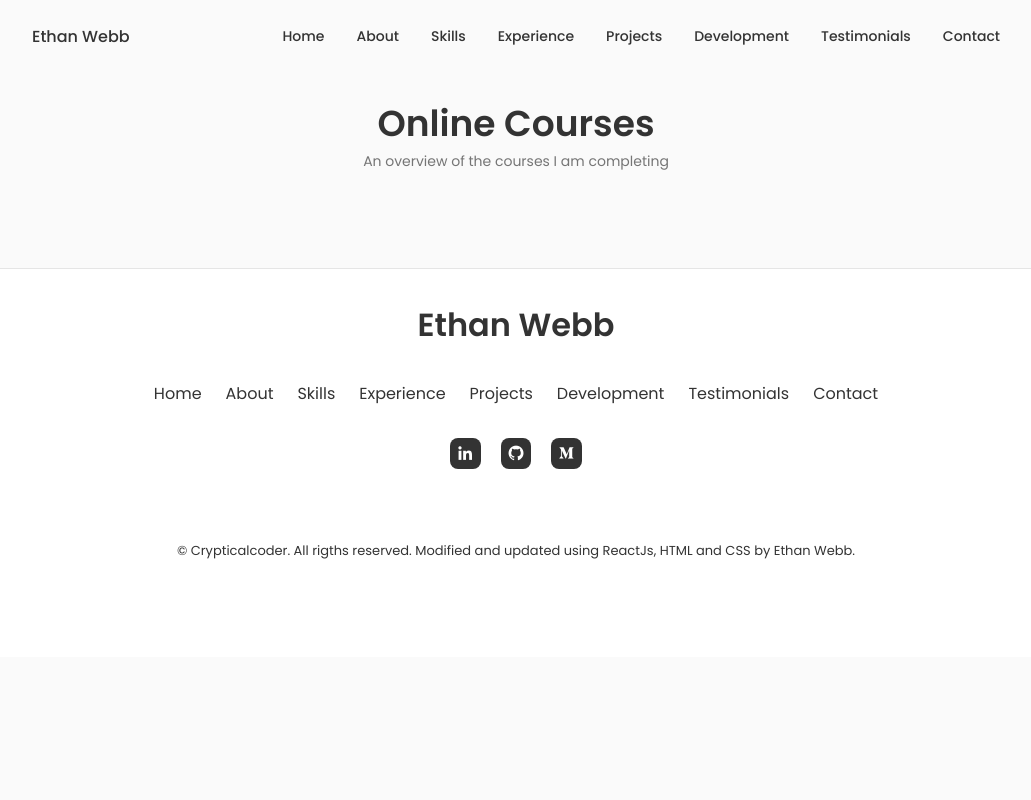
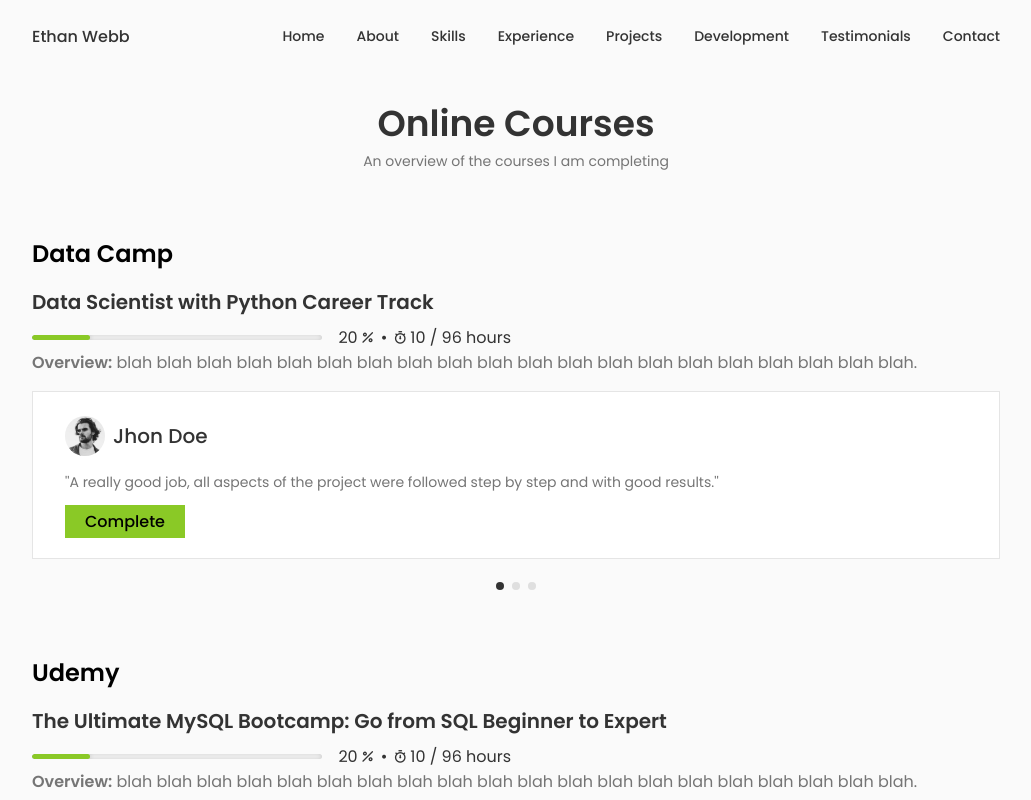
Before and after one commit to EthanWebbOfficial/ethan-webb-website, a React (Create React App) app: page /onlinecourses in a window 1280 px wide. Shown: the top 800 px of the page, without its empty margins (124-1155 px from the left). Built offline with nearby package versions, Linux system fonts and the light colour scheme.

Commit message:
updated courses page with template

```diff
--- /dev/null
+++ b/src/components/onlinecourses/DCDSTData.jsx
@@ -0,0 +1,30 @@
+import Image1 from "../../assets/testimonial1.png";
+import Image2 from "../../assets/testimonial2.png";
+import Image3 from "../../assets/testimonial3.png";
+
+export const DCDSTData  = [
+  {
+    id: 1,
+    image: Image1,
+    title: "Jhon Doe",
+    description:
+    "''A really good job, all aspects of the project were followed step by step and with good results.''",
+    progress: 'complete',
+  },
+  {
+    id: 2,
+    image: Image2,
+    title: "Harry Clinton",
+    description:
+    "''A really good job, all aspects of the project were followed step by step and with good results.''",
+    progress: 'not-started',
+  },
+  {
+    id: 3,
+    image: Image3,
+    title: "Sara Cill",
+    description:
+      "''A really good job, all aspects of the project were followed step by step and with good results.''",
+      progress: 'in-progress',
+  },
+];
--- /dev/null
+++ b/src/components/onlinecourses/DataCampDSTrack.jsx
@@ -0,0 +1,78 @@
+import React from "react";
+import "./onlinecourses.css";
+import { DCDSTData } from "./DCDSTData";
+// Import Swiper React components
+import { Swiper, SwiperSlide } from "swiper/react";
+
+// Import Swiper styles
+import "swiper/css";
+import "swiper/css/pagination";
+
+// import required modules
+import { Pagination } from "swiper";
+
+const DataCampDSTrack = () => {
+  return (
+      <Swiper
+        className="course__container"
+        loop={true}
+        grabCursor={true}
+        spaceBetween={24}
+        pagination={{
+          clickable: true,
+        }}
+        breakpoints={{
+          576: {
+            slidesPerView: 1,
+          },
+          768: {
+            slidesPerView: 1,
+            spaceBetween: 48,
+          },
+        }}
+        modules={[Pagination]}
+      >
+        {DCDSTData.map(({ id, image, title, description, progress}) => {
+          return (
+            <SwiperSlide className="course__card" key={id}>
+                <span className="course__card__title">
+                    <img src={image} alt="" className="course__img" />
+                    <h3 className="course__name">{title}</h3>
+                </span>
+
+                <p className="course__description">{description}</p>
+
+                <span className={progress}>
+                    {progress}
+                </span>
+
+              {/* <span class="testimonial__name-link">
+
+              <a
+                href={linkedin_url}
+                className="testimonial__social-link"
+                target="_blank"
+              >
+                <i class='bx bxl-linkedin'></i>
+              </a>
+              </span>
+
+              <h3 className="testimonial__role">{role}</h3>
+
+              <div className="testimonial__calender">
+                  <i className="uil uil-calendar-alt"></i> {date}
+              </div>
+
+
+              <a download={letter_rec} className="testimonial__button">
+              Download Full Reference
+              <i className="uil uil-arrow-right testimonial__button-icon"></i>
+          </a> */}
+            </SwiperSlide>
+          );
+        })}
+      </Swiper>
+  );
+};
+
+export default DataCampDSTrack;
--- a/src/components/onlinecourses/OnlineCourses.jsx
+++ b/src/components/onlinecourses/OnlineCourses.jsx
@@ -1,6 +1,8 @@
 import React from 'react';
 import "../../App.css";
+import "./onlinecourses.css";
 import Header from '../header/Header';
+import DataCampDSTrack from './DataCampDSTrack';
 import Footer from '../footer/Footer';
 import ScrollUp from '../scrollup/ScrollUp';
 
@@ -13,6 +15,48 @@ const OnlineCourses = () => {
             <h2 className="section__title">Online Courses</h2>
             <span className="section__subtitle">An overview of the courses I am completing</span>
 
+            <div className='container onlinecoursecontainer'>
+              <h2 className="course__title">Data Camp</h2>
+              <h2 className="course__subtitle">Data Scientist with Python Career Track</h2>
+
+              <span className="progress__span">
+
+                <div class="progress__container">
+                  <div class="progress__loading"></div>
+                </div>
+
+                <span className="progress__stats">
+                  <p>20</p> <i class="uil uil-percentage progress__stats-icon"></i>
+                  <p class="progress__bullet">•</p>
+                  <i class="uil uil-stopwatch progress__stats-icon"></i> <p>10 / 96 hours</p>
+                </span>
+              </span>
+
+              <p className="course__overview"><b>Overview:</b>  blah blah blah blah blah blah blah blah blah blah blah blah blah blah blah blah blah blah blah blah.</p>
+
+              <DataCampDSTrack />
+            </div>
+
+
+            <div className='container onlinecoursecontainer'>
+              <h2 className="course__title">Udemy</h2>
+              <h2 className="course__subtitle">The Ultimate MySQL Bootcamp: Go from SQL Beginner to Expert</h2>
+
+              <span className="progress__span">
+
+                <div class="progress__container">
+                  <div class="progress__loading"></div>
+                </div>
+
+                <span className="progress__stats">
+                  <p>20</p> <i class="uil uil-percentage progress__stats-icon"></i>
+                  <p class="progress__bullet">•</p>
+                  <i class="uil uil-stopwatch progress__stats-icon"></i> <p>10 / 96 hours</p>
+                </span>
+              </span>
+
+              <p className="course__overview"><b>Overview:</b>  blah blah blah blah blah blah blah blah blah blah blah blah blah blah blah blah blah blah blah blah.</p>
+            </div>
       </section>
 
       <Footer />
--- /dev/null
+++ b/src/components/onlinecourses/onlinecourses.css
@@ -0,0 +1,162 @@
+.course__title{
+    font-size: var(--h2-font-size);
+    color: var(--title-color-dark);
+    text-align: left;
+    margin-bottom: var(--mb-1);
+}
+
+.course__subtitle{
+    font-size: var(--h3-font-size);
+    color: var(--title-color);
+    text-align: left;
+    margin-bottom: var(--mb-0-5);
+}
+
+.onlinecoursecontainer{
+    margin-bottom: var(--mb-3);
+}
+
+.course__overview{
+    font-size: var(--normal-font-size);
+    color: var(--text-color);
+    text-align: left;
+}
+
+.progress__container {
+    display: flex;
+    flex-direction: row;
+    justify-content: flex-start;
+    /* position: relative; */
+    width: 30%;
+    padding: 10px 0px;
+    border-radius: 4px;
+    box-sizing: border-box;
+    background: var(--body-color);
+}
+
+.progress__loading {
+    /* position: relative;
+    display: inline-block; */
+    display: flex;
+    align-items: center;
+    width: 100%;
+    height: 5px;
+    background: var(--body-color);
+    box-shadow: inset 0 0 5px rgba(0, 0, 0, .2);
+    border-radius: 4px;
+    overflow: hidden;
+}
+
+.progress__loading:after {
+    content: '';
+    /* position: absolute; */
+    position: relative;
+    display: flex;
+    align-items: flex-start;
+    justify-content: flex-start;
+    left: 0;
+    width: 20%;
+    height: 100%;
+    border-radius: 4px;
+    box-shadow: 0 0 5px rgba(0, 0, 0, .2);
+    animation: load 5s infinite;
+    background: #8AC926;
+}
+
+.progress__span{
+    display: flex;
+    flex-wrap: wrap;
+    width: 100%;
+}
+
+.progress__stats{
+    display: inline-flex;
+    color: var(--title-color);
+    flex-wrap: wrap;
+    margin-left: var(--mb-1);
+}
+
+.progress__stats-icon{
+    margin-left: 2px;
+    margin-right: 2px;
+}
+
+.progress__bullet{
+    margin-left: 3px;
+    margin-right: 3px;
+}
+
+.course__overview{
+    margin-bottom: var(--mb-1);
+}
+
+/* Slider Carousel Section */
+
+.course__container {
+    width: 100%;
+}
+
+.swiper{
+    margin-left: 0px;
+    width: 100%;
+}
+
+.course__card {
+    background-color: var(--container-color);
+    border: 1px solid rgba(0, 0, 0, 0.1);
+    padding: 1.5rem 2rem;
+    /* border-radius: 1.5rem; */
+    margin-bottom: var(--mb-3);
+}
+
+.course__img {
+    width: 40px;
+    border-radius: 3rem;
+}
+
+.course__name {
+    font-size: var(--h3-font-size);
+    font-weight: var(--font-medium);
+    /* margin-bottom: var(--mb-0-25); */
+    color: var(--title-color);
+    align-items: center;
+    display: flex;
+    margin-left: var(--mb-0-5);
+    flex-wrap: wrap;
+}
+
+.course__description {
+    font-size: var(--small-font-size);
+    margin-bottom: var(--mb-1);
+}
+
+.course__card__title{
+    display: flex;
+    flex-wrap: wrap;
+    align-items: center;
+    margin-bottom: var(--mb-1);
+}
+
+.complete{
+    background-color: #8AC926;
+    padding: 5px 20px;
+    text-transform: capitalize;
+    color: var(--title-color-dark);
+    font-weight: var(--font-medium);
+}
+
+.in-progress{
+    background-color: #1982C4;
+    padding: 5px 20px;
+    text-transform: capitalize;
+    color: var(--body-color);
+    font-weight: var(--font-medium);
+}
+
+.not-started{
+    background-color: #FF595E;
+    padding: 5px 20px;
+    text-transform: capitalize;
+    color: var(--body-color);
+    font-weight: var(--font-medium);
+}
```
